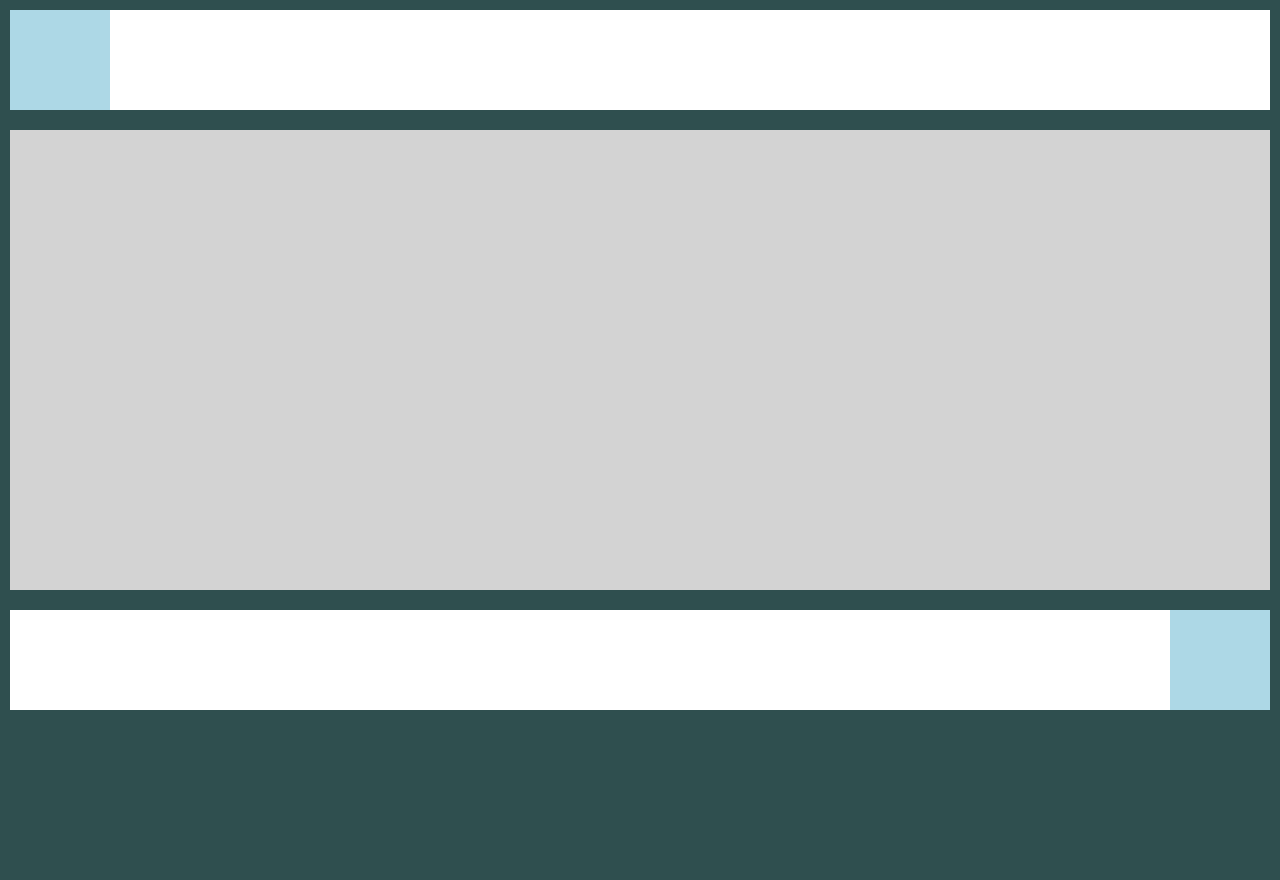
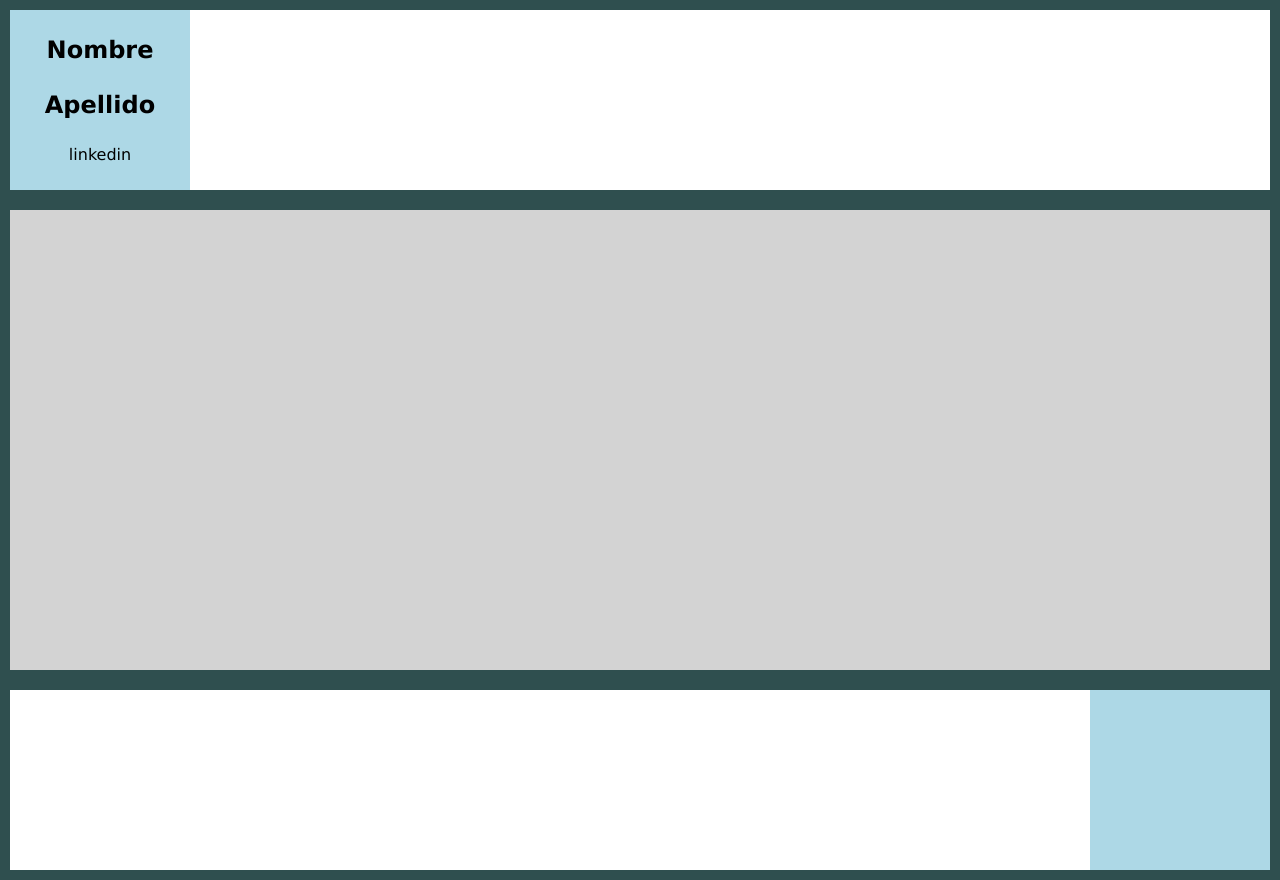
Before and after one commit to ivo-gabriel/Muetra5F, a plain HTML site: page index.html in a window 1280 px wide. Before the commit the page ends 800 px from the top, so only its background shows below. Drawn offline with Linux system fonts and the light colour scheme.

Commit message:
agreguegue 3 cosirtas al primer cuadradinho

```diff
--- a/index.html
+++ b/index.html
@@ -2,12 +2,17 @@
 <html lang="en">
 <head>
     <meta charset="UTF-8">
-    <title>Document</title>
+    <title>TP Maquetado</title>
     <link rel="stylesheet" href="styles.css">
+
 </head>
 <body>
     <section class="header">
-        <div class="cuadrado"></div>
+        <div class="cuadrado">
+            <h2>Nombre</h2>
+            <h2>Apellido</h2>
+            <p>linkedin</p>
+        </div>
         <div class="galeria_container"></div>
     </section>
     <section class="medio">
--- a/styles.css
+++ b/styles.css
@@ -2,6 +2,8 @@
     margin: 0;
     padding: 0;
     box-sizing: border-box;
+
+    font-family: Verdana, Geneva, Tahoma, sans-serif;
 }
 
 body{
@@ -11,13 +13,19 @@ body{
 .header{
     display: flex;
     width: 100vw;
-    height: 15vh;
+    height: 25vh;
     padding: 10px;
 
     .cuadrado{
         background-color: lightblue;
         height: 100%;
         aspect-ratio: 1 / 1;
+
+        display: flex;
+        flex-direction: column;
+        justify-content: space-evenly;
+        align-items: center;
+
     }
 
     .galeria_container{
@@ -50,10 +58,9 @@ body{
 .bottom{
     display: flex;
     padding: 10px;
-    height: 15vh;
+    height: 25vh;
     width: 100%;
 
-    /*  */
     .cuadrado{
         background-color: lightblue;
         height: 100%;
```
